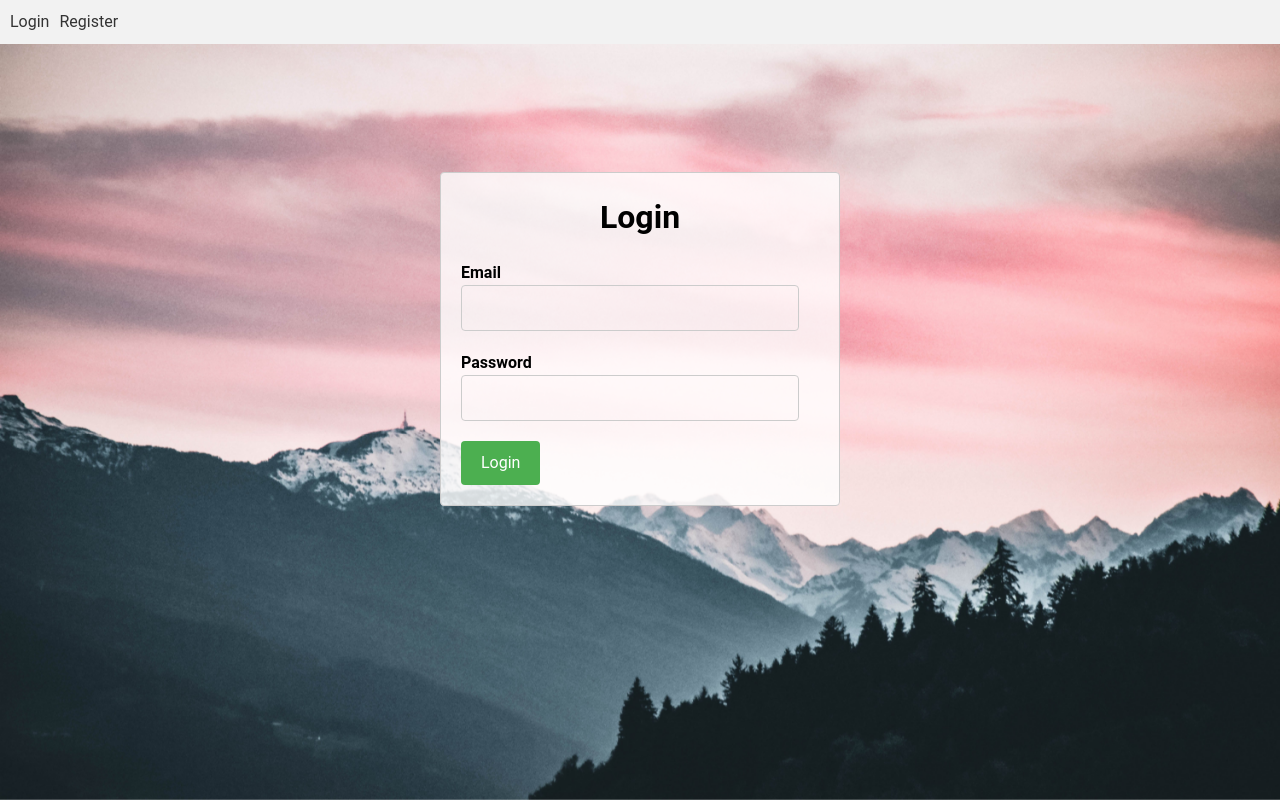
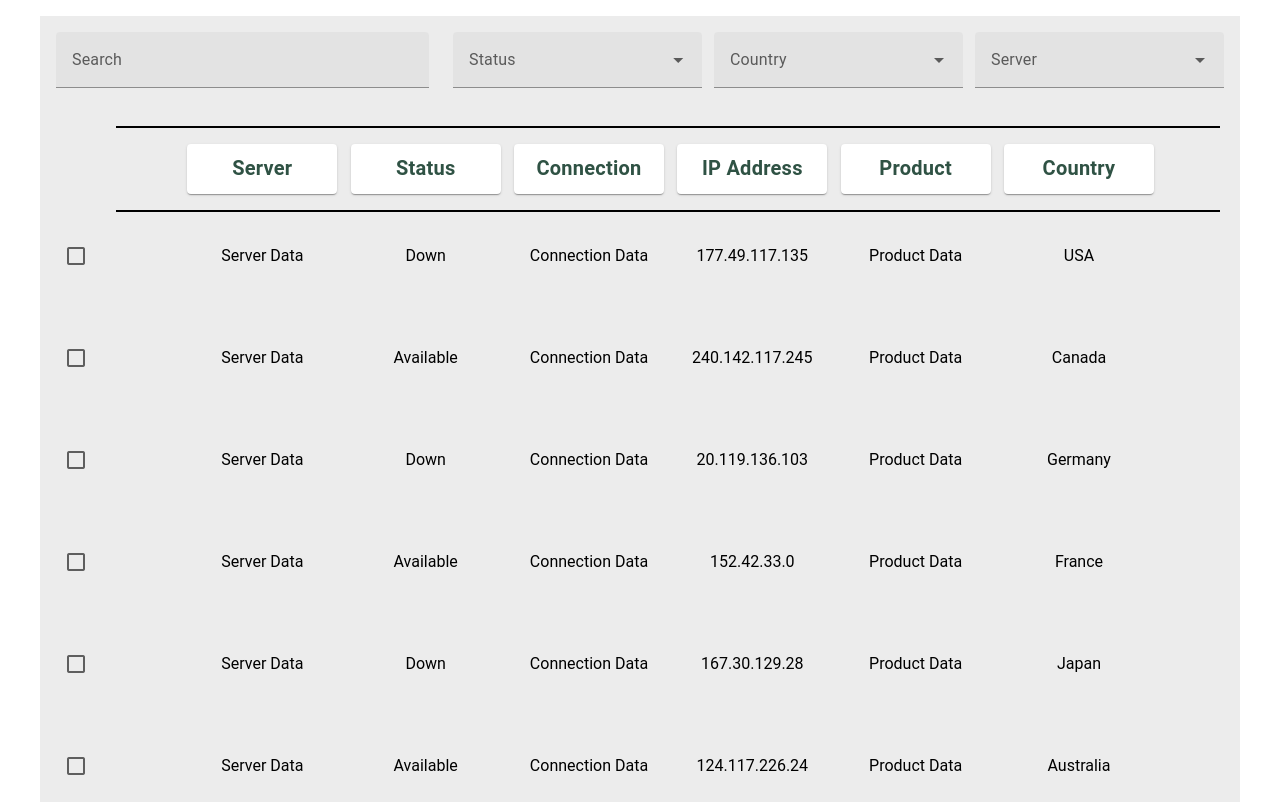
Before and after one commit to CCJH23/AnalystAvengers, a Vue app in the folder frontend/: page /viewall in a window 1280 px wide. Before the commit this address led to /login. Shown: the top 802 px of the page. Built offline with nearby package versions, Linux system fonts and the light colour scheme; no server answers.

Commit message:
view all page
still in progress

```diff
--- a/frontend/src/components/Navbar/Sidebar.vue
+++ b/frontend/src/components/Navbar/Sidebar.vue
@@ -8,7 +8,7 @@
         <v-list>
             <v-list-item link>
                 <v-list-item-icon>
-              <v-icon>mdi-view-dashboard</v-icon>
+                  <v-icon>mdi-home</v-icon>
                 </v-list-item-icon>
                 <v-list-item-content>
                   <v-list-item-title>Dashboard</v-list-item-title>
--- a/frontend/src/router/index.js
+++ b/frontend/src/router/index.js
@@ -26,6 +26,7 @@ import { createRouter, createWebHistory } from 'vue-router';
 import HomeView from '../views/HomeView.vue';
 import LoginView from '../views/LoginView.vue';
 import RegisterView from '../views/RegisterView.vue';
+import ViewAllView from '../views/ViewAllView.vue';
 import TopNavbar from '@/components/Navbar/TopNavbar.vue';
 import Sidebar from '@/components/Navbar/Sidebar.vue';
 
@@ -49,6 +50,11 @@ const router = createRouter({
       component: RegisterView,
     },
     {
+      path: '/viewall',
+      name: 'viewall',
+      component: ViewAllView,
+    },
+    {
       // Redirect any unknown routes to the login page
       path: '/:catchAll(.*)',
       redirect: '/login',
--- /dev/null
+++ b/frontend/src/views/ViewAllView.vue
@@ -0,0 +1,163 @@
+<template>
+    <v-container style="background-color: #ececec" class="my-4">
+        <v-row>
+            <!-- Search bar (30% width) -->
+            <v-col cols="4">
+              <v-text-field v-model="searchKeyword" label="Search" outlined dense></v-text-field>
+            </v-col>
+
+            <!-- Filters (70% width) -->
+            <v-col cols="8" class="d-flex justify-end">
+                <!-- Add your filters here -->
+                <v-select v-model="selectedStatusFilter" :items="statusFilterItems" label="Status" class="mr-3"></v-select>
+                <!-- Country Filter -->
+                <v-select v-model="selectedCountryFilter" :items="countryFilterItems" label="Country" class="mr-3"></v-select>
+                <!-- Server Filter -->
+                <v-select v-model="selectedServerFilter" :items="serverFilterItems" label="Server"></v-select>
+            </v-col>
+        </v-row>
+      <!-- Column Titles -->
+      <hr class="my-4 mr-1 ml-15" style="border: 1px solid black;">
+      <v-row>
+        <!-- Checkbox column -->
+        <!-- Column Titles -->
+        <v-col cols="1"></v-col>
+        <v-col v-for="(title, index) in columnTitles" :key="title" cols="1" class="mx-8">
+          <v-card class="column-card" v-if="index > 0">
+            <v-card-title class="text-center font-weight-bold green--text">{{ title }}</v-card-title>
+          </v-card>
+          <v-card class="column-card" v-else>
+            <v-card-title class="text-center font-weight-bold green--text">{{ title }}</v-card-title>
+          </v-card>
+        </v-col>
+      </v-row>
+      <hr class="my-4 mr-1 ml-15" style="border: 1px solid black;">
+
+
+      <!-- Fake Data Rows -->
+      <v-row v-for="row in filteredRows" :key="row">
+        <!-- Checkbox for each row -->
+        <v-col cols="1">
+          <v-checkbox v-model="selectedRows[row]" @click="updateSelectAll"></v-checkbox>
+        </v-col>
+        <!-- Fake Data for each column -->
+        <v-col v-for="(title, index) in columnTitles" :key="title" cols="1" class="mx-8">
+          <div class="data-card">
+            <!-- eslint-disable vue/no-v-text-v-html-on-component -->
+            <div class="text-center mt-4 fake-data">{{ generateFakeData(row, title) }}</div>
+          </div>
+        </v-col>
+      </v-row>
+
+    </v-container>
+  </template>
+
+  <script>
+  export default {
+    data() {
+      return {
+        columnTitles: ["Server", "Status", "Connection", "IP Address", "Product", "Country"],
+        selectedRows: Array(10).fill(false), // Initialize with 10 rows
+        selectAll: false,
+        searchKeyword: '',
+        statusFilters: ["Available", "Down"],
+        countryFilters: ["USA", "Canada", "Germany", "France", "Japan", "Australia", "Brazil", "India", "China"],
+        serverFilters: ["Server1", "Server2", "Server3"],
+        selectedStatusFilter: [],
+        selectedCountryFilter: [],
+        selectedServerFilter: [],
+      };
+    },
+    computed: {
+        statusFilterItems() {
+            return ["", ...this.statusFilters];
+        },
+        countryFilterItems() {
+            return ["", ...this.countryFilters];
+        },
+        serverFilterItems() {
+            return ["", ...this.serverFilters];
+        },
+        filteredRows() {
+            // Filter rows based on the search keyword
+            return Array.from({ length: 10 }, (_, i) => i + 1).filter(row => {
+                const rowData = this.columnTitles.map(title => this.generateFakeData(row, title)).join(' ');
+                const statusFilterMatch = !this.selectedStatusFilter.length || (this.selectedStatusFilter.includes("Unselect All") || rowData.toLowerCase().includes(this.selectedStatusFilter.toLowerCase()));
+                const countryFilterMatch = !this.selectedCountryFilter.length || (this.selectedCountryFilter.includes("Unselect All") || rowData.toLowerCase().includes(this.selectedCountryFilter.toLowerCase()));
+                const serverFilterMatch = !this.selectedServerFilter.length || (this.selectedServerFilter.includes("Unselect All") || rowData.toLowerCase().includes(this.selectedServerFilter.toLowerCase()));
+                return statusFilterMatch && countryFilterMatch && serverFilterMatch;
+            });
+        },
+    },
+    methods: {
+        generateFakeData(row, columnTitle) {
+            // Generate random "available" or "down" status for the "Status" column
+                if (columnTitle === "Status") {
+                    return (row % 2 === 0) ? "Available" : "Down";
+                }
+
+                // Generate Power data with alternating green and red icons
+                if (columnTitle === "Power") {
+                const isGreen = Math.random() < 0.5; // 50% chance of being green
+                const powerIcon = isGreen ? "mdi-power" : "mdi-power-off";
+                const iconColor = isGreen ? "green" : "red";
+                return `<v-icon color="${iconColor}">${powerIcon}</v-icon>`;
+                }
+
+                // Generate random IP addresses for "IP Address" column
+                if (columnTitle === "IP Address") {
+                return `${Math.floor(Math.random() * 256)}.${Math.floor(Math.random() * 256)}.${Math.floor(Math.random() * 256)}.${Math.floor(Math.random() * 256)}`;
+                }
+
+                // Generate random countries for "Country" column
+                const countryListings = [
+                    "USA", "Canada", "Germany", "France", "Japan", "Australia", "Brazil", "India", "China"
+                ];
+
+                if (columnTitle === "Country") {
+                    // Use modulo to cycle through the array based on the row number
+                    const index = (row - 1) % countryListings.length;
+                    return countryListings[index];
+                }
+
+                // Replace this with your logic to generate fake data based on the column title
+                // For simplicity, using a placeholder value
+                return `${columnTitle} Data`;
+
+        },
+      toggleSelectAll() {
+        // Toggle selectAll value and update selectedRows accordingly
+        this.selectAll = !this.selectAll;
+        this.selectedRows.fill(this.selectAll);
+      },
+      updateSelectAll() {
+        // Update selectAll value based on selectedRows
+        this.selectAll = this.selectedRows.every((row) => row);
+      },
+    },
+  };
+  </script>
+
+  <style>
+  .column-card {
+    height: 50px;
+    width: 150px;
+    margin-right: 20px;
+    background-color: #c5dad2;
+  }
+
+  .data-card {
+    width: 150px;
+    margin-bottom: 20px;
+  }
+
+  .fake-data {
+    white-space: nowrap;
+    overflow: hidden;
+    text-overflow: ellipsis;
+  }
+
+  .green--text {
+    color: #2f5244;
+  }
+  </style>
```
Lines whose indentation alone changed are shown as unchanged.
